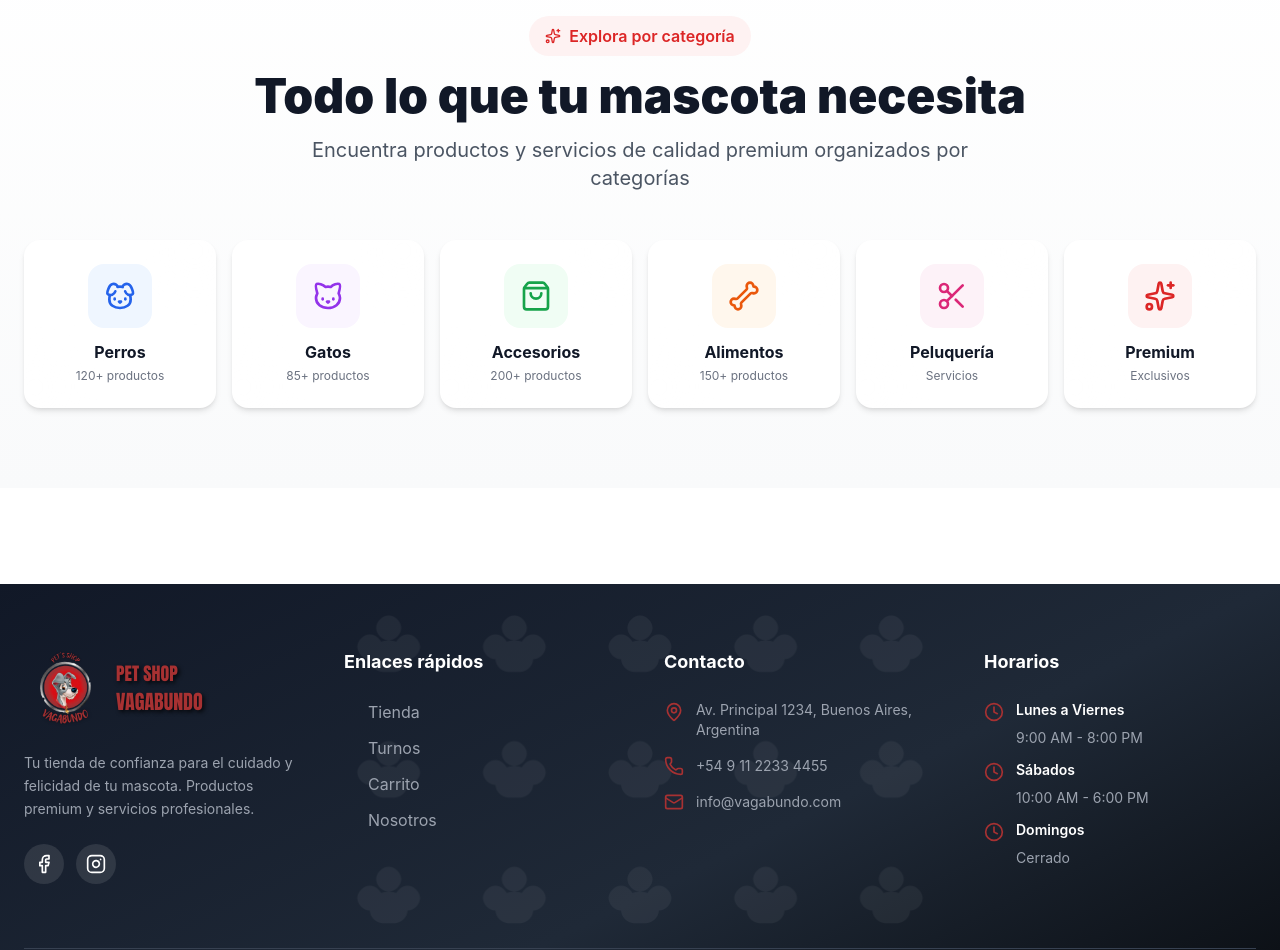
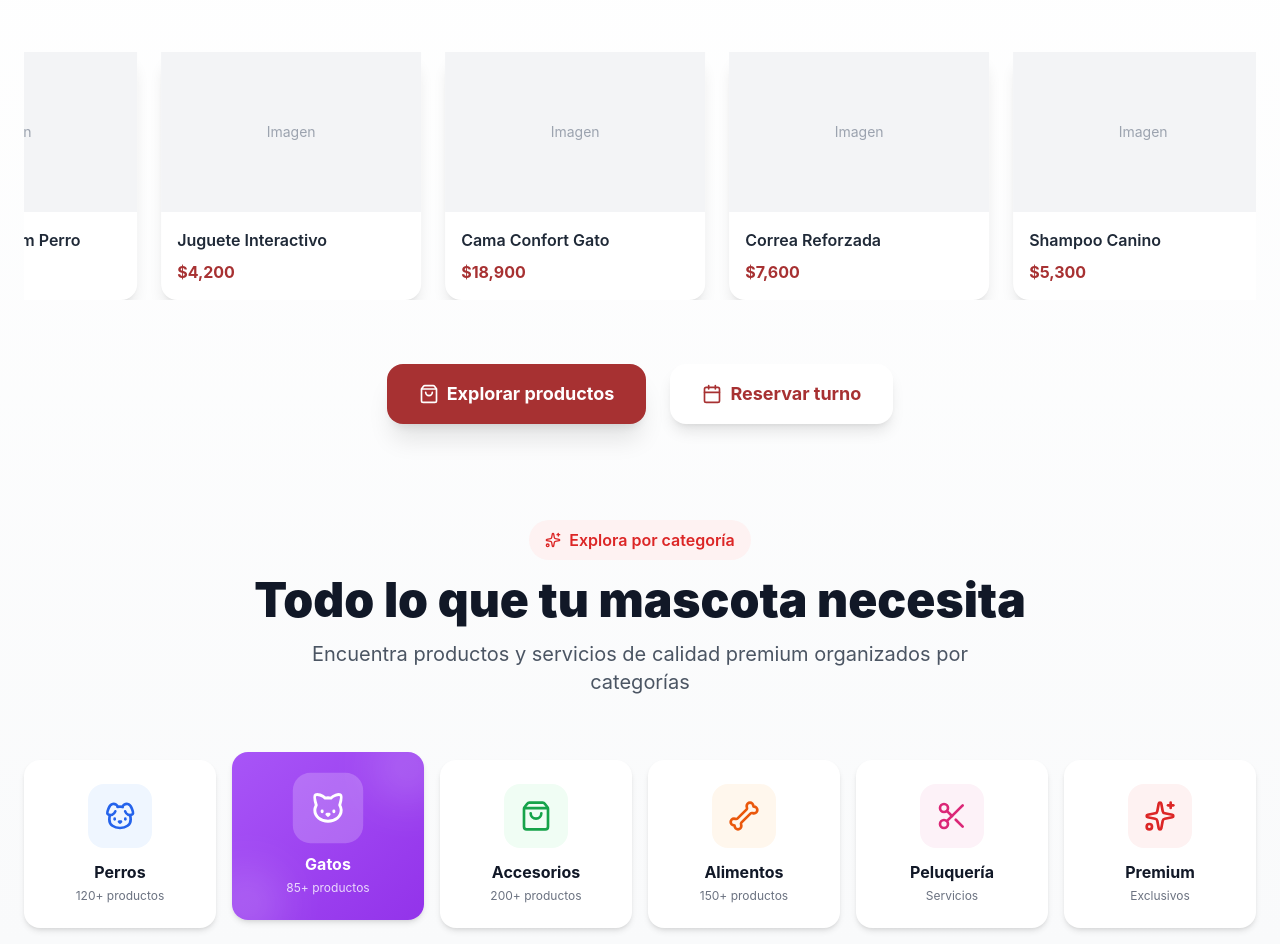
Before and after one commit to paolanovick/petshop, a React (Vite) app in the folder frontend/: page / in a window 1280 px wide. Shown: the part 922-1872 px from the top of the page. Built offline with nearby package versions, Linux system fonts and the light colour scheme; a web font is replaced by a local one.

Commit message:
front pag ppal

```diff
--- a/frontend/src/components/home/Categories.jsx
+++ b/frontend/src/components/home/Categories.jsx
@@ -1,5 +1,7 @@
 import { Dog, Cat, Scissors, Bone, ShoppingBag, Sparkles } from "lucide-react";
 import { Link } from "react-router-dom";
+import FeaturedProductsCarousel from "./FeaturedProductsCarousel";
+import { useEffect, useState } from "react";
 
 const categories = [
   {
@@ -59,18 +61,35 @@ const categories = [
 ];
 
 export default function Categories() {
+  const [activeIndex, setActiveIndex] = useState(0);
+
+  useEffect(() => {
+    const interval = setInterval(() => {
+      setActiveIndex((prev) => (prev + 1) % categories.length);
+    }, 3000);
+
+    return () => clearInterval(interval);
+  }, []);
+
   return (
-    <section className="py-20 bg-gradient-to-b from-white to-gray-50">
+    <section className="py-4 bg-gradient-to-b from-white to-gray-50">
       <div className="max-w-7xl mx-auto px-6">
+        {/* Featured products */}
+        <div className="mb-24">
+          <FeaturedProductsCarousel />
+        </div>
+
         {/* Header */}
-        <div className="text-center mb-12">
+        <div className="text-center mb-16">
           <div className="inline-flex items-center gap-2 bg-red-50 px-4 py-2 rounded-full text-red-600 font-semibold mb-4">
             <Sparkles className="w-4 h-4" />
             <span>Explora por categoría</span>
           </div>
+
           <h2 className="text-4xl md:text-5xl font-black text-gray-900 mb-4">
             Todo lo que tu mascota necesita
           </h2>
+
           <p className="text-xl text-gray-600 max-w-2xl mx-auto">
             Encuentra productos y servicios de calidad premium organizados por
             categorías
@@ -79,45 +98,87 @@ export default function Categories() {
 
         {/* Categories Grid */}
         <div className="grid grid-cols-2 md:grid-cols-3 lg:grid-cols-6 gap-4">
-          {categories.map((category) => {
+          {categories.map((category, index) => {
             const Icon = category.icon;
+            const isActive = activeIndex === index;
+
             return (
               <Link
                 key={category.id}
                 to={`/shop?category=${category.name.toLowerCase()}`}
                 className="group"
               >
-                <div className="relative overflow-hidden bg-white rounded-2xl p-6 shadow-md hover:shadow-2xl transition-all duration-300 hover:-translate-y-2">
-                  {/* Background gradient on hover */}
+                <div
+                  className={`relative overflow-hidden bg-white rounded-2xl p-6 shadow-md transition-all duration-300
+                    ${
+                      isActive
+                        ? "shadow-2xl -translate-y-2"
+                        : "hover:shadow-2xl hover:-translate-y-2"
+                    }`}
+                >
+                  {/* Background gradient */}
                   <div
-                    className={`absolute inset-0 bg-gradient-to-br ${category.color} opacity-0 group-hover:opacity-100 transition-opacity duration-300`}
-                  ></div>
+                    className={`absolute inset-0 bg-gradient-to-br ${
+                      category.color
+                    }
+                      transition-opacity duration-500
+                      ${
+                        isActive
+                          ? "opacity-100"
+                          : "opacity-0 group-hover:opacity-100"
+                      }`}
+                  />
 
                   {/* Content */}
                   <div className="relative z-10 flex flex-col items-center text-center space-y-3">
-                    {/* Icon container */}
+                    {/* Icon */}
                     <div
-                      className={`w-16 h-16 ${category.bgColor} rounded-2xl flex items-center justify-center group-hover:bg-white/20 transition-all group-hover:scale-110 duration-300`}
+                      className={`w-16 h-16 rounded-2xl flex items-center justify-center transition-all duration-300
+                        ${
+                          isActive
+                            ? "bg-white/20 scale-110"
+                            : `${category.bgColor} group-hover:bg-white/20 group-hover:scale-110`
+                        }`}
                     >
                       <Icon
-                        className={`w-8 h-8 ${category.textColor} group-hover:text-white transition-colors`}
+                        className={`w-8 h-8 transition-colors duration-300
+                          ${
+                            isActive
+                              ? "text-white"
+                              : `${category.textColor} group-hover:text-white`
+                          }`}
                       />
                     </div>
 
                     {/* Text */}
                     <div>
-                      <h3 className="font-bold text-gray-900 group-hover:text-white transition-colors">
+                      <h3
+                        className={`font-bold transition-colors duration-300
+                          ${
+                            isActive
+                              ? "text-white"
+                              : "text-gray-900 group-hover:text-white"
+                          }`}
+                      >
                         {category.name}
                       </h3>
-                      <p className="text-xs text-gray-500 group-hover:text-white/80 transition-colors mt-1">
+
+                      <p
+                        className={`text-xs mt-1 transition-colors duration-300
+                          ${
+                            isActive
+                              ? "text-white/80"
+                              : "text-gray-500 group-hover:text-white/80"
+                          }`}
+                      >
                         {category.count}
                       </p>
                     </div>
                   </div>
 
-                  {/* Decorative elements */}
-                  <div className="absolute -top-4 -right-4 w-16 h-16 bg-gradient-to-br from-white/20 to-transparent rounded-full blur-xl"></div>
-                  <div className="absolute -bottom-4 -left-4 w-16 h-16 bg-gradient-to-br from-white/20 to-transparent rounded-full blur-xl"></div>
+                  {/* Decorative blobs */}
+                  <div className="absolute -top-4 -right-4 w-16 h-16 bg-white/20 rounded-full blur-xl" />
+                  <div className="absolute -bottom-4 -left-4 w-16 h-16 bg-white/20 rounded-full blur-xl" />
                 </div>
               </Link>
             );
--- /dev/null
+++ b/frontend/src/components/home/FeaturedProductsCarousel.jsx
@@ -0,0 +1,89 @@
+import { Link } from "react-router-dom";
+import { ShoppingBag, Calendar } from "lucide-react";
+
+
+const featuredProducts = [
+  {
+    id: 1,
+    name: "Alimento Premium Perro",
+    price: 12500,
+    image: "/products/dog-food.jpg",
+  },
+  {
+    id: 2,
+    name: "Juguete Interactivo",
+    price: 4200,
+    image: "/products/toy.jpg",
+  },
+  {
+    id: 3,
+    name: "Cama Confort Gato",
+    price: 18900,
+    image: "/products/cat-bed.jpg",
+  },
+  {
+    id: 4,
+    name: "Correa Reforzada",
+    price: 7600,
+    image: "/products/leash.jpg",
+  },
+  {
+    id: 5,
+    name: "Shampoo Canino",
+    price: 5300,
+    image: "/products/shampoo.jpg",
+  },
+];
+
+export default function FeaturedProductsCarousel() {
+  return (
+    <section className="mt-24 mb-24">
+      <h3 className="text-4xl md:text-5xl font-black text-gray-900 mb-12 text-center">
+        Productos destacados
+      </h3>
+
+      <div className="relative overflow-hidden mb-16">
+        <div className="flex gap-6 animate-scroll">
+          {[...featuredProducts, ...featuredProducts].map((product, index) => (
+            <Link
+              key={index}
+              to={`/product/${product.id}`}
+              className="min-w-[260px] bg-white rounded-2xl shadow-lg hover:shadow-2xl transition transform hover:-translate-y-1"
+            >
+              <div className="h-40 bg-gray-100 flex items-center justify-center">
+                <span className="text-gray-400 text-sm">Imagen</span>
+              </div>
+
+              <div className="p-4">
+                <h4 className="font-semibold text-gray-800">{product.name}</h4>
+                <p className="text-primary font-bold mt-2">
+                  ${product.price.toLocaleString()}
+                </p>
+              </div>
+            </Link>
+          ))}
+        </div>
+      </div>
+      {/* CTAs */}
+      <div className="flex flex-col sm:flex-row gap-6 justify-center mt-16">
+        <Link
+          to="/shop"
+          className="group relative bg-primary hover:bg-primaryDark text-white px-8 py-4 rounded-2xl font-bold text-lg shadow-xl hover:shadow-2xl transition-all duration-300 hover:scale-105"
+        >
+          <span className="relative z-10 flex items-center justify-center gap-2">
+            <ShoppingBag className="w-5 h-5" />
+            Explorar productos
+          </span>
+        </Link>
+
+        <Link
+          to="/turns"
+          className="group bg-white border-3 border-primary text-primary px-8 py-4 rounded-2xl font-bold text-lg hover:bg-primary hover:text-white transition-all duration-300 hover:scale-105 flex items-center justify-center gap-2 shadow-lg"
+        >
+          <Calendar className="w-5 h-5" />
+          Reservar turno
+        </Link>
+      </div>
+    </section>
+  );
+}
--- a/frontend/src/components/layout/Header.jsx
+++ b/frontend/src/components/layout/Header.jsx
@@ -159,21 +159,7 @@ export default function Header() {
         )}
       </div>
 
-      <style jsx>{`
-        @keyframes slideDown {
-          from {
-            opacity: 0;
-            transform: translateY(-10px);
-          }
-          to {
-            opacity: 1;
-            transform: translateY(0);
-          }
-        }
-        .animate-slideDown {
-          animation: slideDown 0.3s ease-out;
-        }
-      `}</style>
+
     </header>
   );
 }
--- a/frontend/src/index.css
+++ b/frontend/src/index.css
@@ -1,3 +1,67 @@
 @tailwind base;
 @tailwind components;
 @tailwind utilities;
+
+/* =========================
+   Animación float (Hero)
+   ========================= */
+
+@keyframes float {
+  0%,
+  100% {
+    transform: translateY(0);
+  }
+  50% {
+    transform: translateY(-20px);
+  }
+}
+
+.animate-float {
+  animation: float 3s ease-in-out infinite;
+}
+
+.delay-500 {
+  animation-delay: 500ms;
+}
+
+.delay-700 {
+  animation-delay: 700ms;
+}
+
+.delay-1000 {
+  animation-delay: 1000ms;
+}
+
+/* =========================
+   Animación slideDown (Header mobile)
+   ========================= */
+
+@keyframes slideDown {
+  from {
+    opacity: 0;
+    transform: translateY(-10px);
+  }
+  to {
+    opacity: 1;
+    transform: translateY(0);
+  }
+}
+
+.animate-slideDown {
+  animation: slideDown 0.3s ease-out;
+}
+@keyframes scroll {
+  0% {
+    transform: translateX(0);
+  }
+  100% {
+    transform: translateX(-50%);
+  }
+}
+
+.animate-scroll {
+  animation: scroll 25s linear infinite;
+}
+.animate-scroll:hover {
+  animation-play-state: paused;
+}
```
Also changed, not shown: frontend/src/components/home/Hero.jsx (+7 -44 lines).
